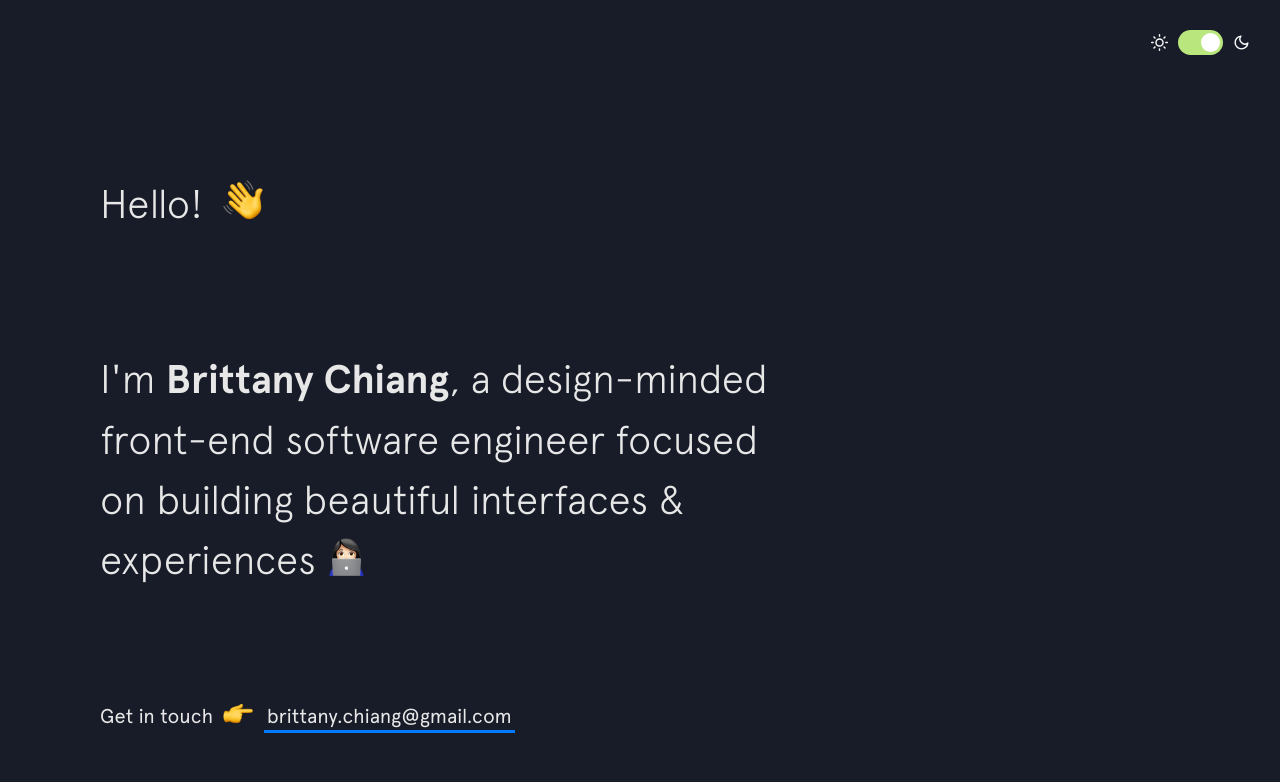
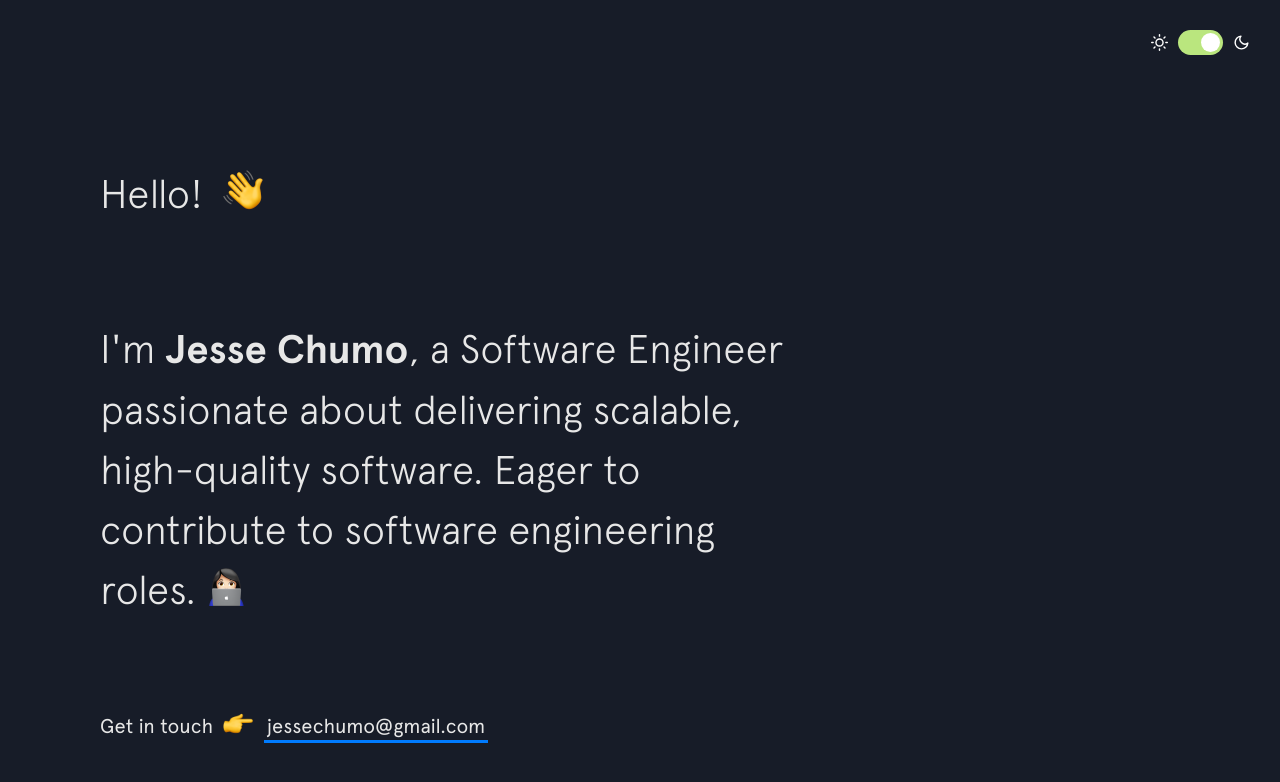
Before and after one commit to jessechumo/My-Portfolio, a Jekyll site: the page built from index.html, in a window 1280 px wide and 900 px high. Shown: the top 782 px of the window. Built offline with Jekyll 4.4.1, drawn with Linux system fonts in a browser that asks for light colours; nearby versions of some CDN libraries.

Commit message:
add links

```diff
--- a/_includes/intro.html
+++ b/_includes/intro.html
@@ -4,7 +4,8 @@
   </h1>
 
   <h2 class="intro__tagline">I'm
-    <span class="name">Brittany Chiang</span>, a design-minded front-end software engineer focused on building beautiful interfaces &amp; experiences
+    <span class="name">Jesse Chumo</span>, a Software Engineer passionate about delivering scalable,
+high-quality software. Eager to contribute to software engineering roles.
     <span class="emoji technologist"></span>
   </h2>
 
@@ -12,7 +13,7 @@
     <span>Get in touch </span>
     <span class="emoji pointer"></span>
     <span>
-      <a href="mailto:brittany.chiang@gmail.com" target="_blank" class="highlight-link">brittany.chiang@gmail.com</a>
+      <a href="mailto:jessechumo@gmail.com" target="_blank" class="highlight-link">jessechumo@gmail.com</a>
     </span>
   </h3>
 </header>
```
Also changed, not shown: 3 other files.
